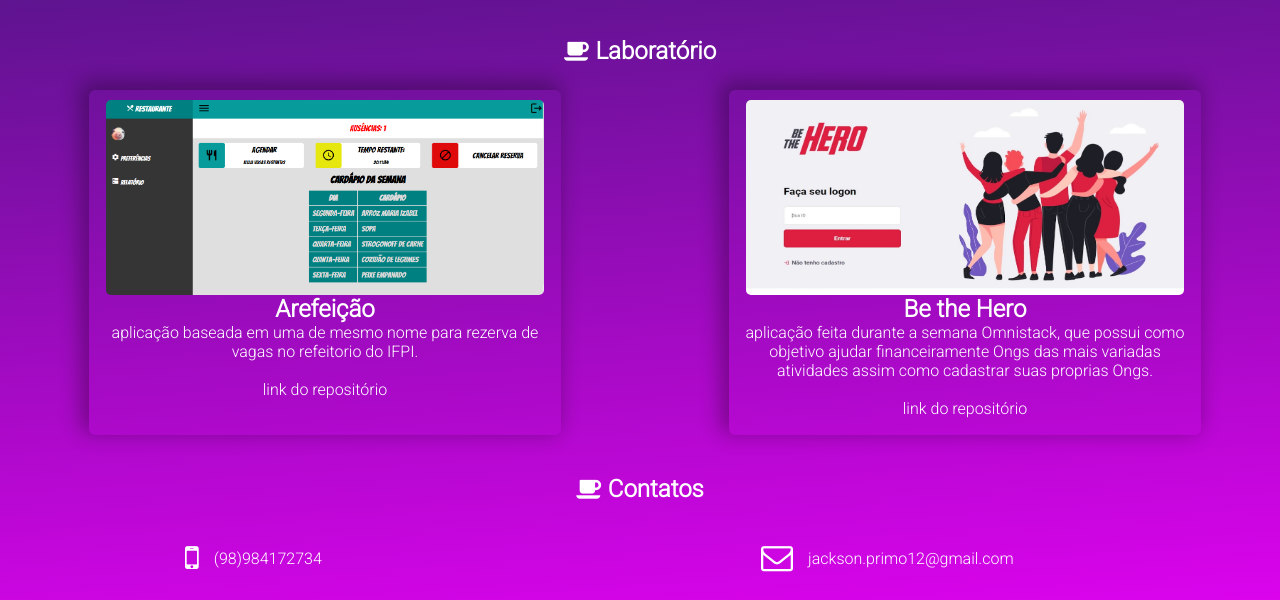
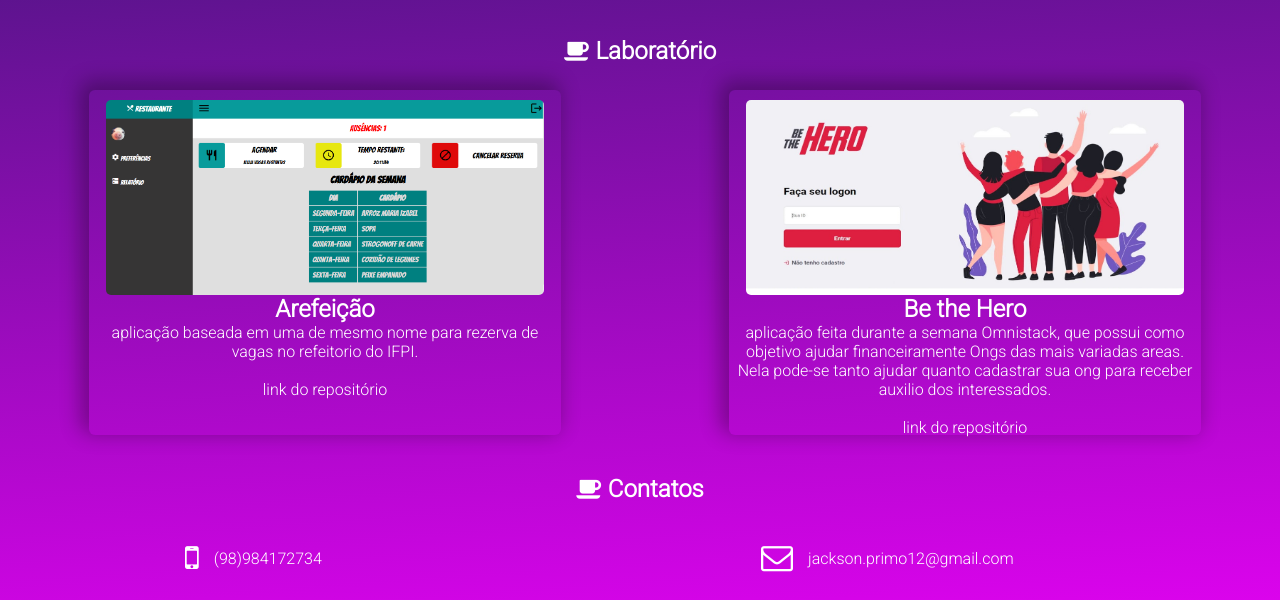
Before and after one commit to jacksonPrimo/PortifolioDevWeb, a plain HTML site: page index.html in a window 1280 px wide. Shown: the part 636-1236 px from the top of the page. Drawn offline with Linux system fonts and the light colour scheme.

Commit message:
descrição do be the hero

```diff
--- a/index.html
+++ b/index.html
@@ -102,7 +102,8 @@
                         <h1>Be the Hero</h1>
                         <p>
                             aplicação feita durante a semana Omnistack, que possui como objetivo ajudar financeiramente
-                            Ongs das mais variadas atividades assim como cadastrar suas proprias Ongs.
+                            Ongs das mais variadas areas. Nela pode-se tanto ajudar quanto cadastrar sua ong para receber
+                            auxilio dos interessados.
                         </p>
                         <br>
                         <a href="https://github.com/jacksonPrimo/be-the-hero-OmniStack" target="blank">link do repositório</a>
```
